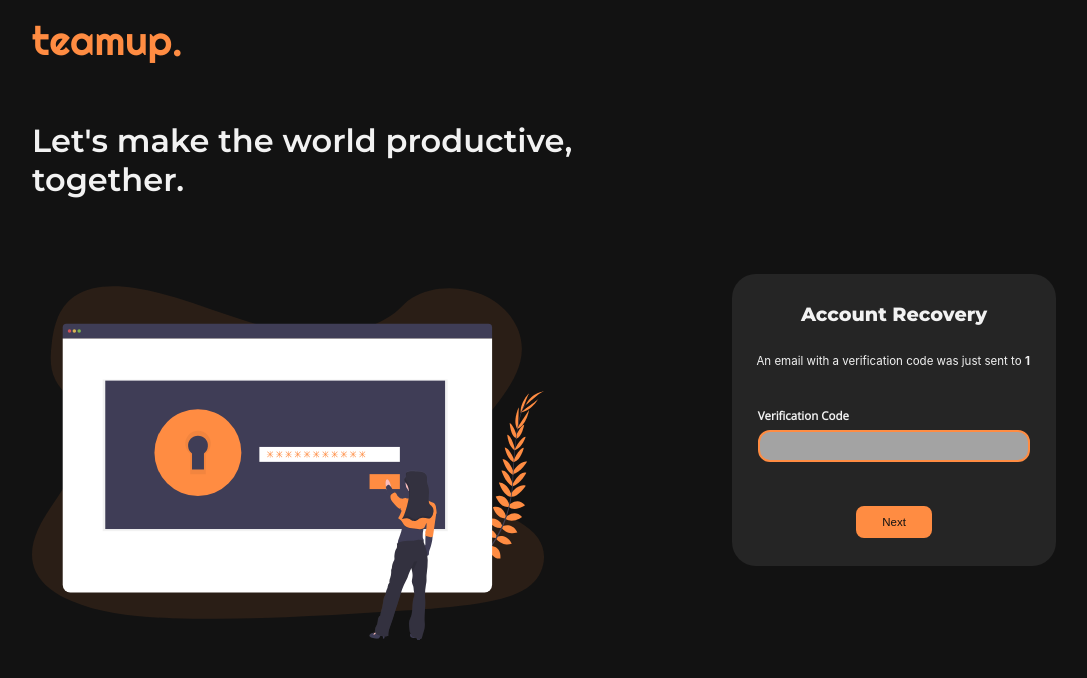
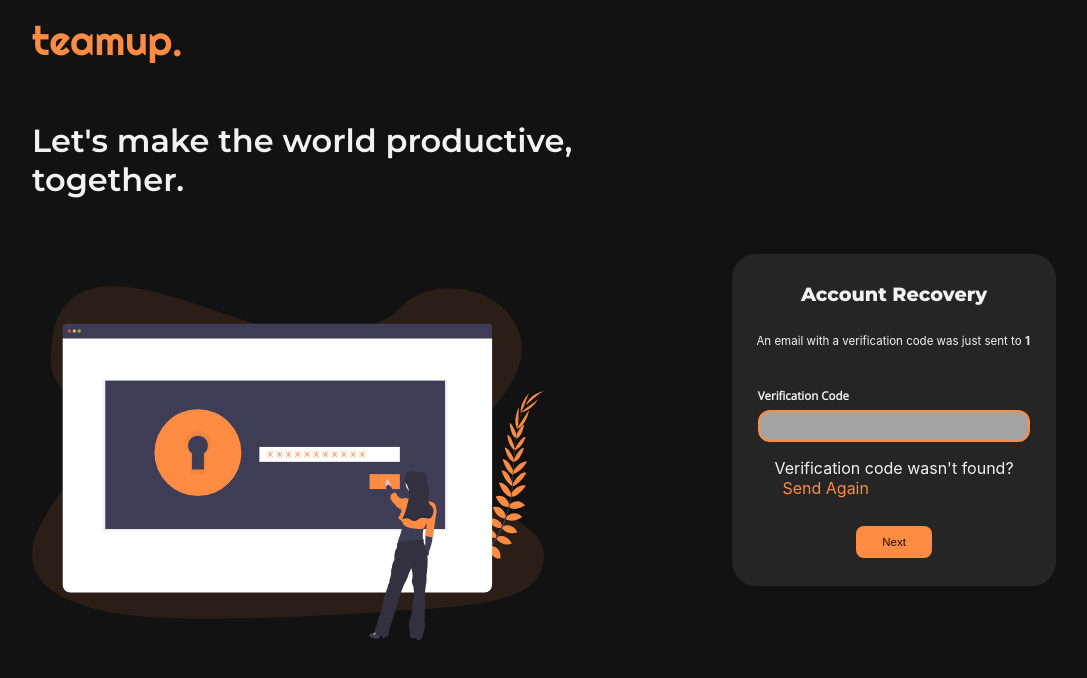
Before and after one commit to DP1-TeamUp/teamup., a React (Create React App) app in the folder code/client/: page /account-recovery/stepTwo/1 in a window 1280 px wide. Shown: the top 678 px of the page, without its empty margins (96-1183 px from the left). Built offline with nearby package versions, Linux system fonts and the light colour scheme.

Commit message:
sprint add an update model created

```diff
--- a/code/client/src/Components/AuthForms/RecoverySecondForm.js
+++ b/code/client/src/Components/AuthForms/RecoverySecondForm.js
@@ -2,6 +2,8 @@ import React, { useState } from 'react';
 
 import ResponseModal from '../../Modals/ResponseModal/ResponseModal';
 import Spinkit from '../../Modals/Spinkit/Spinkit';
+import { forgetPassword } from '../../API/user';
+
 import { useHistory, useParams } from 'react-router-dom';
 
 const RecoveryFirstForm = () => {
@@ -11,6 +13,23 @@ const RecoveryFirstForm = () => {
   const [verificationCode, setVerificationCode] = useState('');
   const [message, setMessage] = useState('');
   const [loading, setLoading] = useState(false);
+  const sendAgain = () => {
+    setLoading(true);
+    const body = {
+      email: email,
+    };
+    forgetPassword(body).then((response) => {
+      console.log(response);
+      if (response.success) {
+        setLoading(false);
+        history.push(`/account-recovery/stepTwo/${email}`);
+      } else {
+        setMessage(response.message);
+        setOpen(true);
+        setLoading(false);
+      }
+    });
+  };
   return (
     <div className='signin__form'>
       {loading && <Spinkit />}
@@ -40,6 +59,12 @@ const RecoveryFirstForm = () => {
           }}
         />
       </div>
+      <div className='signin__verificationState'>
+        <div>Verification code wasn't found?</div>
+        <div to='/signin' onClick={sendAgain} className='signin__orange'>
+          Send Again
+        </div>
+      </div>
       <div className='signin__buttondiv'>
         <button
           className='signin__button'
```
